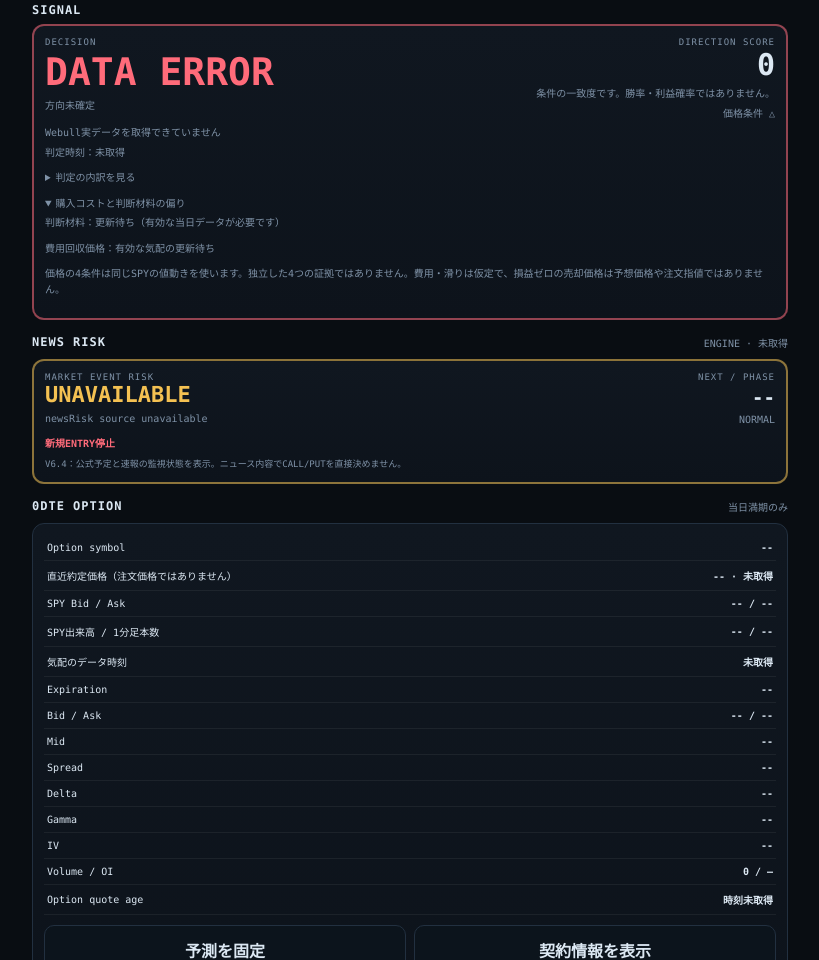
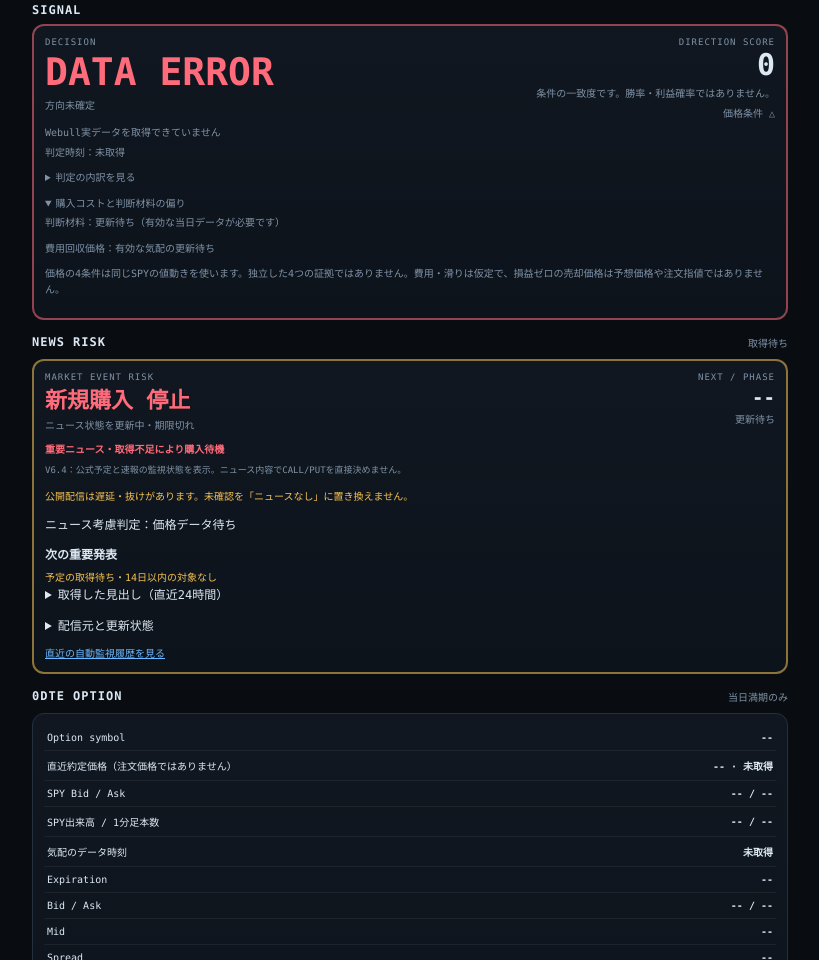
Before and after one commit to yoshiharu-art/spy0dte-v6, a website: page index.html in a window 1280 px wide. Shown: the part 448-1408 px from the top of the page, without its empty margins (230-1049 px from the left). Drawn offline with Linux system fonts and the light colour scheme; no server answers.

Commit message:
Complete news UI and conservative manual screening

```diff
--- a/index.html
+++ b/index.html
@@ -289,8 +289,7 @@ function getNewsRisk(s,now=Date.now()){
  return {level:'MEDIUM',availability:'UNAVAILABLE',title:'newsRisk source unavailable',phase:'NORMAL',lock:true,watch:false,source:'ENGINE'};
 }
 async function refreshNews(){
- if(runtimeConfig?.newsMode!=='ON')return;
- try {const r=await fetch(new URL('api/news',API_URL),{cache:'no-store',signal:AbortSignal.timeout(15000)});if(!r.ok)throw Error('news');window.newsSnapshot=await r.json();}
+ try {const r=await fetch(new URL('api/news_monitor',API_URL),{cache:'no-store',signal:AbortSignal.timeout(15000)});if(!r.ok)throw Error('news');window.newsSnapshot=await r.json();}
  catch(e){window.newsSnapshot=null;}
  render(false);
 }
@@ -301,6 +300,7 @@ function newsCountdown(n){
   return 'T+'+m+'m';
 }
 function renderNewsRisk(n){
+  if(window.NewsUI){window.NewsUI.render(window.newsSnapshot?.monitor,state.newsComparison);return;}
   n=n||getNewsRisk(state);
   if(n.availability==='OFF'){
     document.getElementById('newsCard').className='card news-card medium';
@@ -412,6 +412,10 @@ function evaluate(s){
      else if(s.side!==sig.side||!['CALL','PUT'].includes(sig.side)){decision='DATA ERROR';reason='判定方向と契約が一致しません';}
    }
    if(!['CALL BUY','PUT BUY','WATCH','NO TRADE','DATA ERROR'].includes(decision)){decision='DATA ERROR';reason='未対応の判定応答';}
+ }
+ if(decision.includes('BUY')||decision==='WATCH'){
+   const guarded=window.NewsUI?window.NewsUI.applyComparison({decision,reasons:[reason]},s.newsComparison,s.serverTime,elapsedSeconds(s)):{decision:'NO TRADE',reasons:['ニュース表示・判定の読み込み待ち']};
+   decision=guarded.decision;reason=guarded.reasons.join(' / ');
  }
  const rows=freshnessRows(s),fresh=rows.every(r=>r.fresh),closed=s.marketSession?.open===false&&s.marketSession?.calendarReady===true;
  if(decision.includes('BUY')&&!fresh){decision='NO TRADE';reason='購入用データの更新待ち';}
@@ -553,8 +557,8 @@ function render(updatePosition=true){
    document.getElementById('connectionStatus').textContent='Webull：接続・初回データを確認中';
    document.getElementById('modeBadge').textContent='初回データ取得中';
  }
- document.getElementById('newsModeStatus').textContent=runtimeConfig?'ニュース監視'+runtimeConfig.newsMode:'ニュース監視：設定確認中';
- document.getElementById('newsWarning').textContent=runtimeConfig?.newsMode==='ON'?'ニュース監視ON：取得状態はNEWS RISK欄':'突発ニュース未確認';
+ document.getElementById('newsModeStatus').textContent='ニュース自動監視・購入前フィルター';
+ document.getElementById('newsWarning').textContent='自動仮想売買は従来条件を維持。ニュース考慮判定を比較記録します。';
  document.getElementById('lastUpdate').textContent='最終データ更新：'+localTime(state.fetchedAt);
  const paperBlocks=[];
  if(state.realtimeVerified!==true)paperBlocks.push('リアルタイム資格未確認');
@@ -612,7 +616,7 @@ function openExitTicket(){if(!position)return;ticketMode='EXIT';document.getElem
 function closeTicket(){document.getElementById('modal').classList.remove('on')}
 async function copyTicket(){const t=ticketMode==='EXIT'?exitTicketText():entryTicketText();try{await navigator.clipboard.writeText(t);alert('注文票をコピーしました')}catch(e){alert(t)}}
 function getLogs(){try{return JSON.parse(localStorage.getItem(LOG_KEY)||'[]')}catch(e){return[]}}
-function saveLog(x){const n=getNewsRisk(state);x={...x,newsLevel:n.level,newsEvent:n.title,newsPhase:n.phase,newsSource:n.source,newsCategory:n.category??null,newsAge:n.ageMinutes??null,newsRelevance:n.relevance??null,newsEventId:n.eventId??null,newsAvailability:n.availability??'AVAILABLE'};const a=getLogs();a.unshift({ts:Date.now(),...x,dataMode:document.getElementById('modeBadge').textContent==='MOCK / PAPER'?'MOCK / PAPER':'PAPER',newsSnapshot:window.newsSnapshot?{newsRisk:window.newsSnapshot.newsRisk,sources:window.newsSnapshot.sources}:null,policyVersion:'6.4-initial-20260924'});localStorage.setItem(LOG_KEY,JSON.stringify(a.slice(0,200)));renderLogs()}
+function saveLog(x){const n=window.newsSnapshot?.monitor?.guard||getNewsRisk(state);x={...x,newsLevel:n.level,newsEvent:n.title,newsPhase:n.phase,newsSource:n.source,newsCategory:n.category??null,newsAge:n.ageMinutes??null,newsRelevance:n.relevance??null,newsEventId:n.eventId??null,newsAvailability:n.availability??'AVAILABLE'};const a=getLogs();a.unshift({ts:Date.now(),...x,dataMode:document.getElementById('modeBadge').textContent==='MOCK / PAPER'?'MOCK / PAPER':'PAPER',newsComparison:state.newsComparison||null,newsSnapshot:window.newsSnapshot?{newsRisk:window.newsSnapshot.newsRisk,monitorGuard:window.newsSnapshot.monitor?.guard,sources:window.newsSnapshot.sources}:null,policyVersion:'6.4-news-monitor-20260927'});localStorage.setItem(LOG_KEY,JSON.stringify(a.slice(0,200)));renderLogs()}
 function recordPaperEntry(){
  const e=evaluate(state);if(position?.active||!e.decision.includes('BUY'))return;
  position={active:true,dataMode:state._mock?'MOCK':'LIVE',entryTs:Date.now(),updatedAt:Date.now(),expiration:state.expiration||'TODAY',side:e.side,strike:state.strike,optionSymbol:state.optionSymbol||null,entryAsk:Number(state.ask),currentBid:Number(state.bid),peakBid:Number(state.bid),lowBid:Number(state.bid),entryScore:e.score,thesisBreakCount:0,last:null};
@@ -694,13 +698,14 @@ async function startApp(){
  try{const r=await fetch(new URL('api/config',API_URL),{cache:'no-store',signal:AbortSignal.timeout(10000)});const c=await r.json();
    if(r.ok&&['ON','OFF'].includes(c.newsMode)&&c.autoTrade===false)runtimeConfig=c;
  }catch(e){}
+ refreshNews();
  await tryLive();
- if(runtimeConfig?.newsMode==='ON')refreshNews();
 }
 render();renderLogs();startApp();setInterval(refreshNews,60000);setInterval(()=>render(false),250);
 window.addEventListener('offline',()=>{state={};render(false)});
 window.addEventListener('pageshow',event=>{if(event.persisted){state={};render(false);tryLive();}});
 if('serviceWorker' in navigator){window.addEventListener('load',()=>navigator.serviceWorker.register('./sw.js').catch(()=>{}))}
 </script>
+<script src="./news-ui.js"></script>
 </body>
 </html>
--- /dev/null
+++ b/news-ui.js
@@ -0,0 +1,66 @@
+/* Public news monitor: DOM text only, source times, no order submission. */
+(()=>{
+ 'use strict';
+ const categories={EMPLOYMENT:'雇用統計',CPI:'消費者物価',PPI:'生産者物価',GDP:'GDP',PCE:'個人消費',JOLTS:'求人',EMPLOYMENT_COST:'雇用コスト',PRODUCTIVITY:'生産性',IMPORT_EXPORT:'輸出入物価',FOMC_STATEMENT:'FOMC',FOMC_MINUTES:'FOMC議事録',FOMC_PRESS_CONFERENCE:'FRB会見',GEOPOLITICS:'地政学',SYSTEMIC_CRISIS:'金融危機',MARKET_CONTEXT:'市場関連',OTHER:'一般'};
+ const names={BLS:'BLS直接',FRED_BLS:'米統計予定（セントルイス連銀）',BEA:'BEA予定',BEA_NEWS:'BEA発表',FED_NEWS:'FRB発表',FED_SPEECHES:'FRB講演',FED_TESTIMONY:'FRB証言',FED_SCHEDULE:'FRB予定',BBC_WORLD:'BBC世界',BBC_BUSINESS:'BBC経済',GUARDIAN_WORLD:'Guardian世界',GUARDIAN_BUSINESS:'Guardian経済',BLS_EMPLOYMENT:'BLS雇用',BLS_CPI:'BLS物価',BLS_PPI:'BLS生産者物価',BREAKING:'Marketaux（再発行待ち）'};
+ const stamp=at=>{const d=new Date(at);return Number.isFinite(d.getTime())?d.toLocaleString('ja-JP',{timeZone:'Asia/Tokyo',month:'numeric',day:'numeric',hour:'2-digit',minute:'2-digit',hour12:false})+' 日本時間':'未取得';};
+ const text=(id,value)=>{const el=document.getElementById(id);if(el)el.textContent=value;};
+ const el=(tag,value,cls)=>{const n=document.createElement(tag);if(value!==undefined)n.textContent=value;if(cls)n.className=cls;return n;};
+ function link(url,title){
+   const a=el('a',title);a.style.color='var(--blue)';
+   try{const u=new URL(url);if(u.protocol==='https:'&&!u.username&&!u.password){a.href=u.href;a.target='_blank';a.rel='noopener noreferrer';}}
+   catch(_){}
+   return a;
+ }
+ let lastRenderKey='',root;
+ function ensure(){
+   if(root)return;
+   const card=document.getElementById('newsCard');if(!card)return;
+   root=el('div');root.style.marginTop='12px';root.style.fontSize='12px';root.style.lineHeight='1.7';
+   root.append(el('div','公開配信は遅延・抜けがあります。未確認を「ニュースなし」に置き換えません。','small warn'));
+   const comparison=el('div');comparison.id='newsComparisonResult';comparison.style.margin='10px 0';root.append(comparison);
+   const schedule=el('div');schedule.id='newsUpcoming';root.append(schedule);
+   const headlines=el('details');headlines.append(el('summary','取得した見出し（直近24時間）'));
+   const list=el('div');list.id='newsHeadlines';headlines.append(list);root.append(headlines);
+   const details=el('details');details.style.marginTop='10px';details.append(el('summary','配信元と更新状態'));
+   const sources=el('div');sources.id='newsSources';details.append(sources);root.append(details);
+   const footer=el('div',undefined,'small');footer.style.marginTop='10px';
+   footer.append(link('https://spy0dte-live-backend-v2.vercel.app/api/news_history','直近の自動監視履歴を見る'));
+   root.append(footer);card.append(root);
+ }
+ function render(m,comparison){
+   ensure();if(!root)return;
+   const expired=!m?.guard?.validUntil||Date.parse(m.guard.validUntil)<=Date.now()||Date.parse(m.guard.checkedAt)>Date.now()+5000;
+   const g=expired?{title:'ニュース状態を更新中・期限切れ',lock:true,availability:'UNAVAILABLE'}:m.guard;
+   text('newsLevel',g.lock?'新規購入 停止':'警戒・速報は一部監視');
+   text('newsEvent',g.title);text('newsPhase',g.phase||'更新待ち');
+   text('newsSource',m?'自動収集 '+stamp(m.checkedAt):'取得待ち');
+   text('newsCountdown',g.minutes==null?'--':(g.minutes>=0?'T−':'T＋')+Math.ceil(Math.abs(g.minutes))+'分');
+   text('newsLockText',g.lock?'重要ニュース・取得不足により購入待機':'公開RSSによる監視。ニュース込みのBUY許可は出しません。');
+   document.getElementById('newsCard').className='card news-card '+(g.level==='HIGH'?'high':'medium');
+   document.getElementById('newsLevel').className='news-level '+(g.lock?'bad':'warn');
+   document.getElementById('newsLockText').className='news-lock '+(g.lock?'bad':'warn');
+   const cmp=applyComparison({decision:comparison?.baseDecision||'未判定',reasons:[]},comparison,new Date().toISOString(),0);
+   text('newsComparisonResult',comparison?'価格条件：'+comparison.baseDecision+' → ニュース考慮：'+cmp.decision+'（自動仮想口座は従来条件）':'ニュース考慮判定：価格データ待ち');
+   const key=JSON.stringify([m?.checkedAt,expired]);if(lastRenderKey===key)return;lastRenderKey=key;
+   const upcoming=document.getElementById('newsUpcoming');upcoming.replaceChildren(el('strong','次の重要発表'));
+   const schedule=(m?.upcoming||[]).slice(0,5);
+   if(!schedule.length)upcoming.append(el('div','予定の取得待ち・14日以内の対象なし','small warn'));
+   for(const e of schedule){const item=el('div');item.style.margin='5px 0';item.append(el('div',stamp(e.at)+' · '+(categories[e.category]||e.category)));item.append(link(e.url,e.title));if(e.source==='FRED_BLS')item.append(el('span',' ［連銀経由］','small'));upcoming.append(item);}
+   const head=document.getElementById('newsHeadlines');head.replaceChildren();
+   for(const e of (m?.headlines||[]).slice(0,12)){const item=el('div');item.style.margin='9px 0';item.append(el('div',stamp(e.published_at||e.at)+' · '+(names[e.source]||e.source)+' · '+(categories[e.category]||e.category),'small'));item.append(link(e.url,e.title));head.append(item);}
+   if(!head.childElementCount)head.append(el('div','直近24時間の取得済み見出しなし（配信状態は下で確認）','small'));
+   const sources=document.getElementById('newsSources');sources.replaceChildren();
+   for(const [name,h] of Object.entries(m?.sources||{})){const line=el('div');line.style.margin='5px 0';line.append(el('span',(h.fresh?'● ':'△ ')+(names[name]||name)+'：'+(h.fresh?'取得済み':h.status==='NOT_CONFIGURED'?'未接続':'未取得・期限切れ'),h.fresh?'good':'warn'));line.append(el('div','最終成功 '+stamp(h.lastSuccessAt)+(h.errorCode?' / '+h.errorCode:''),'small'));sources.append(line);}
+   if(m?.scheduleSource==='FRED_BLS')sources.prepend(el('div','BLS直接取得の代わりに、セントルイス連銀の日程を使用しています。','small warn'));
+ }
+ function applyComparison(base,comparison,serverTime,elapsed=0){
+   const result={...base,reasons:[...(base.reasons||[])]};
+   if(!['CALL BUY','PUT BUY','WATCH'].includes(base.decision))return result;
+   const valid=Date.parse(comparison?.validUntil),server=Date.parse(serverTime);
+   if(!comparison||comparison.baseDecision!==base.decision||!Number.isFinite(valid)||!Number.isFinite(server)||!Number.isFinite(elapsed)||elapsed<0||server+elapsed*1000>=valid){result.decision='NO TRADE';result.reasons.push('ニュース考慮判定の取得待ち・期限切れ');return result;}
+   if(!['CALL BUY','PUT BUY','WATCH','NO TRADE','DATA ERROR'].includes(comparison.decision)||comparison.decision.endsWith(' BUY')&&comparison.decision!==base.decision){result.decision='NO TRADE';result.reasons.push('ニュース判定の整合性未確認');return result;}
+   result.decision=comparison.decision;result.reasons=[...(comparison.reasons||[])];return result;
+ }
+ window.NewsUI={render,applyComparison};
+})();
--- a/sw.js
+++ b/sw.js
@@ -1,5 +1,5 @@
-const CACHE = 'spy0dte-v64-decision-support-11';
-const ASSETS = ['./','./index.html','./manifest.webmanifest','./icon-192.png','./icon-512.png','./paper.html','./paper.js','./paper.css'];
+const CACHE = 'spy0dte-v64-news-complete-12';
+const ASSETS = ['./','./index.html','./news-ui.js','./manifest.webmanifest','./icon-192.png','./icon-512.png','./paper.html','./paper.js','./paper.css'];
 self.addEventListener('install',event=>{event.waitUntil(caches.open(CACHE).then(cache=>Promise.all(ASSETS.map(url=>cache.add(url).catch(()=>null)))));self.skipWaiting();});
 self.addEventListener('activate',event=>{event.waitUntil(caches.keys().then(keys=>Promise.all(keys.filter(k=>k.startsWith('spy0dte-')&&k!==CACHE).map(k=>caches.delete(k)))));self.clients.claim();});
 self.addEventListener('fetch',event=>{
```
Also changed, not shown: test_trial.cjs (+12 -1 lines).
